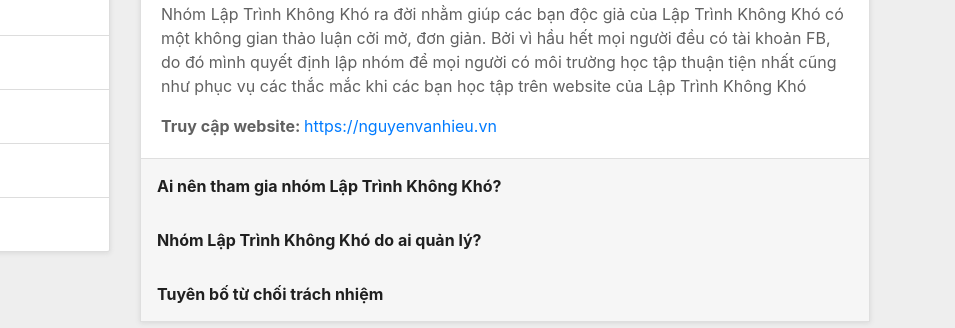
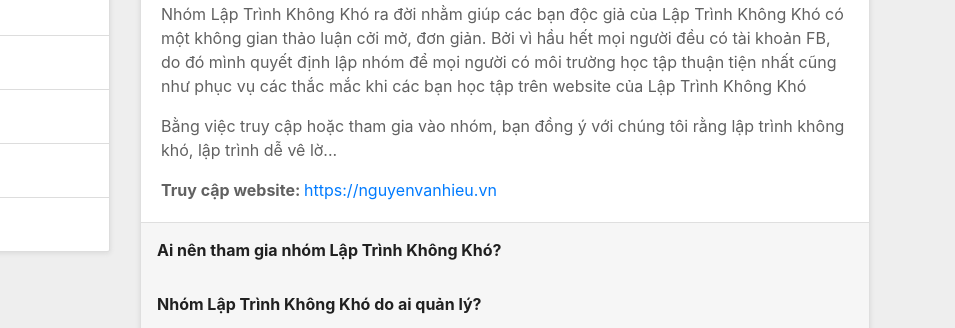
Before and after one commit to ltkk/ltkk-rules, a plain HTML site: page index.html in a window 1280 px wide. Shown: the part 221-549 px from the top of the page, 325-1280 px from the left. Drawn offline with nearby package versions, Linux system fonts and the light colour scheme.

Commit message:
Update index.html

```diff
--- a/index.html
+++ b/index.html
@@ -62,6 +62,7 @@
                                     <div class="collapse show" id="accordion-tab-1-content-1" aria-labelledby="accordion-tab-1-heading-1" data-parent="#accordion-tab-1">
                                         <div class="card-body">
                                             <p>Nhóm Lập Trình Không Khó ra đời nhằm giúp các bạn độc giả của Lập Trình Không Khó có một không gian thảo luận cởi mở, đơn giản. Bởi vì hầu hết mọi người đều có tài khoản FB, do đó mình quyết định lập nhóm để mọi người có môi trường học tập thuận tiện nhất cũng như phục vụ các thắc mắc khi các bạn học tập trên website của Lập Trình Không Khó</p>
+                                            <p>Bằng việc truy cập hoặc tham gia vào nhóm, bạn đồng ý với chúng tôi rằng lập trình không khó, lập trình dễ vê lờ... </p>
                                             <p>
                                                 <strong>Truy cập website: </strong>
                                                 <a href="https://nguyenvanhieu.vn" target="_blank">https://nguyenvanhieu.vn</a>
```
